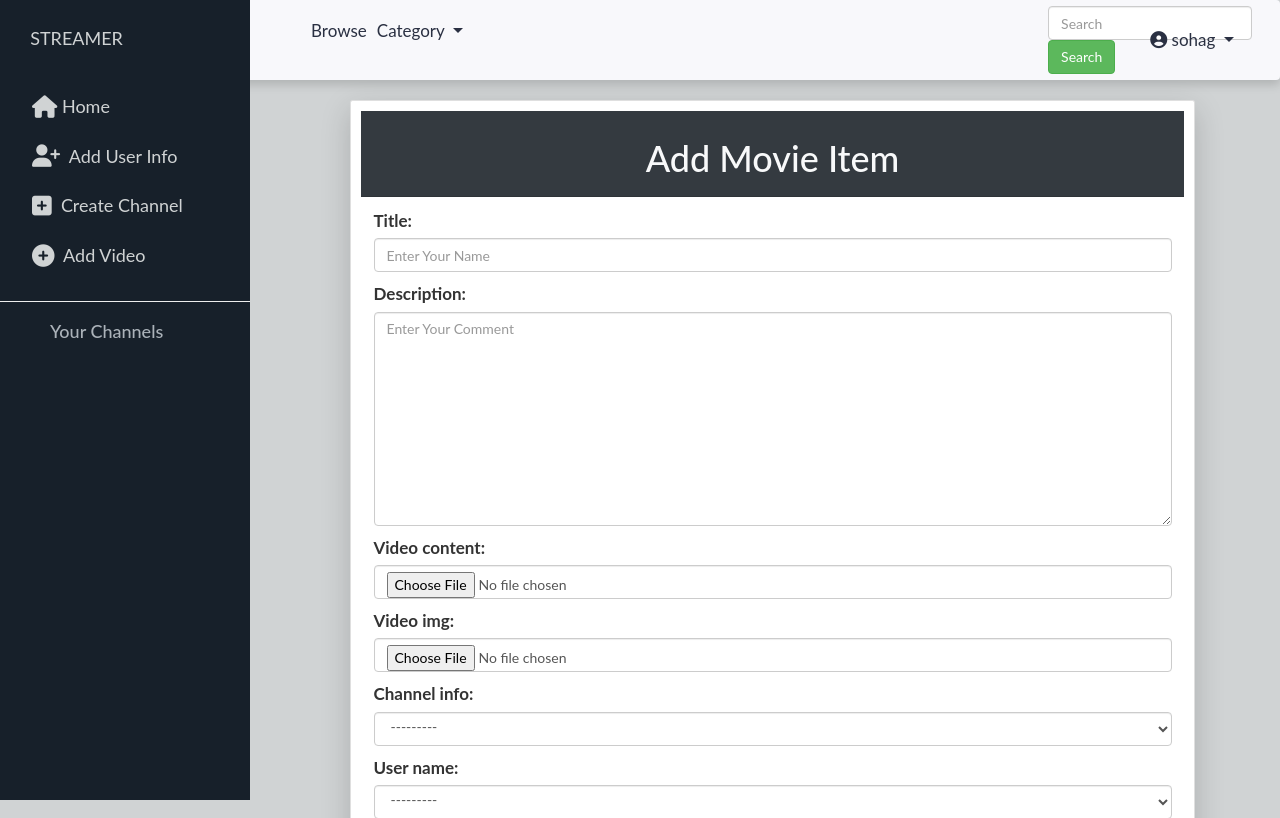
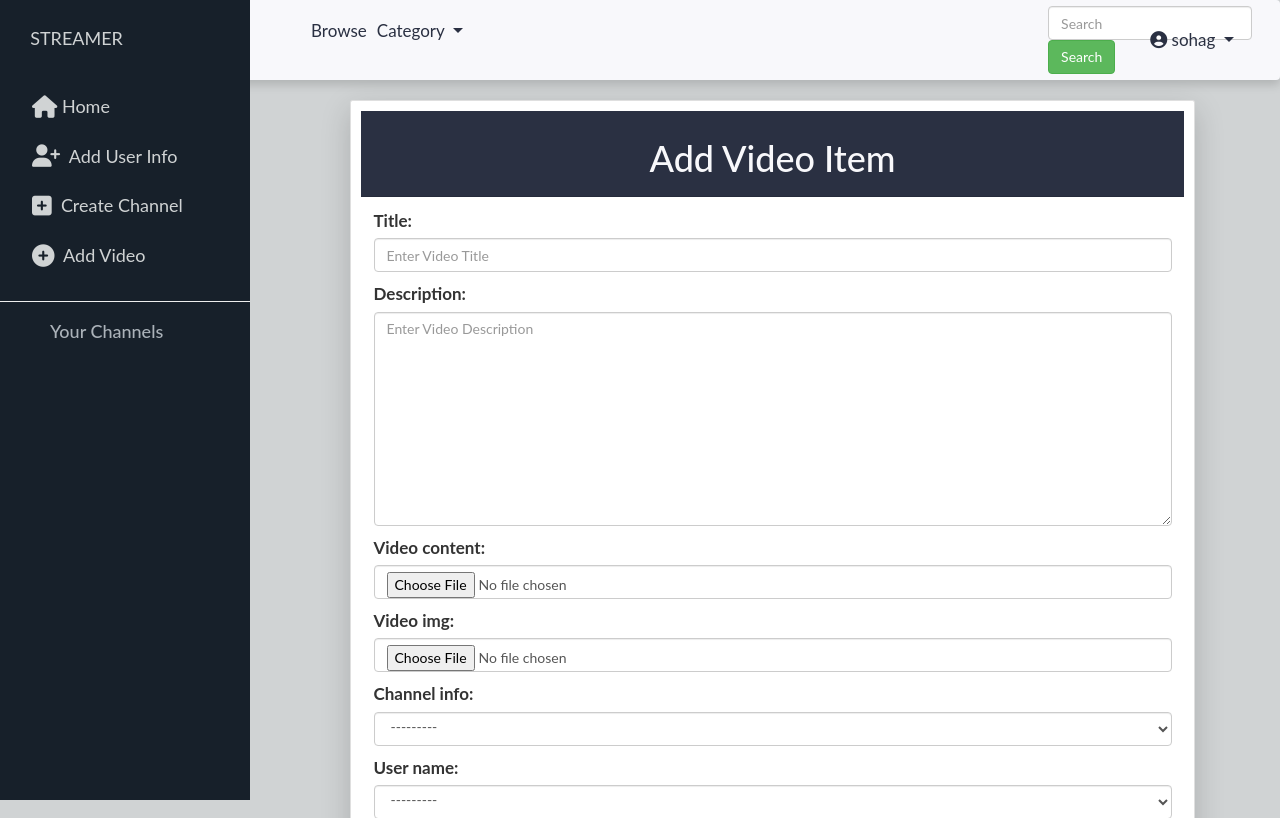
Before and after one commit to sohag47/Streamer, a Django app: template templates/dashboard/create_video.html in a window 1280 px wide. Shown: the top 818 px of the page. Run offline with Django 3.2, Linux system fonts and the light colour scheme; the template is opened without the code that fills it: values that come from a table or form of the project are taken from there, others are empty; a user stored in the database is signed in; data comes from the database, SQL or seed files in the repository; some libraries are stand-ins or nearby versions.

Commit message:
2nd commit fix card header name

```diff
--- a/dashboard/forms.py
+++ b/dashboard/forms.py
@@ -11,7 +11,7 @@ class ChannelInfoForm(forms.ModelForm):
             'name': forms.TextInput(
                 attrs={
                     'class': 'form-control',
-                    'placeholder': "Enter Your Name",
+                    'placeholder': "Enter Channel Name",
                     'required': 'true'
 
                 }
@@ -19,7 +19,7 @@ class ChannelInfoForm(forms.ModelForm):
             'description': forms.Textarea(
                 attrs={
                     'class': 'form-control',
-                    'placeholder': "Enter Your Comment",
+                    'placeholder': "Enter Channel Description",
 
                 }
             ),
@@ -51,7 +51,7 @@ class VideoInfoForm(forms.ModelForm):
             'title': forms.TextInput(
                 attrs={
                     'class': 'form-control',
-                    'placeholder': "Enter Your Name",
+                    'placeholder': "Enter Video Title",
                     'required': 'true'
 
                 }
@@ -59,7 +59,7 @@ class VideoInfoForm(forms.ModelForm):
             'description': forms.Textarea(
                 attrs={
                     'class': 'form-control',
-                    'placeholder': "Enter Your Comment",
+                    'placeholder': "Enter Video Description",
 
                 }
             ),
--- a/templates/dashboard/create_channel.html
+++ b/templates/dashboard/create_channel.html
@@ -20,7 +20,7 @@
           {% csrf_token %}
           <div class="card-header">
             <div class="card-title text-center">
-              <h1 class="text-light">Add Movie Item</h1>
+              <h1 class="text-light">Add Channel</h1>
             </div>
           </div>
           <div class="card-body" style="padding-bottom: 50px">
--- a/templates/dashboard/create_video.html
+++ b/templates/dashboard/create_video.html
@@ -5,6 +5,10 @@
     .container{
         padding-left: 280px;
         padding-top: 100px;
+    }
+    .card-header{
+      background-color: #2a3042;
+        color:  #f8f8fb;
     }
 </style>
 <!--Content Goes here-->
@@ -14,9 +18,9 @@
       <div class="card shadow-lg p-3 mb-5 rounded">
         <form method="POST" enctype="multipart/form-data">
           {% csrf_token %}
-          <div class="card-header bg-dark">
+          <div class="card-header">
             <div class="card-title text-center">
-              <h1 class="text-light">Add Movie Item</h1>
+              <h1>Add Video Item</h1>
             </div>
           </div>
           <div class="card-body" style="padding-bottom: 50px">
@@ -35,9 +39,8 @@
 
               <button
                 id="cancel"
-                type="reset"
+                type="button"
                 class="btn btn-danger"
-                value="Cancel"
               >
                 <a href="{% url 'dashboard' %}"></a>Cancel
               </button>
```
